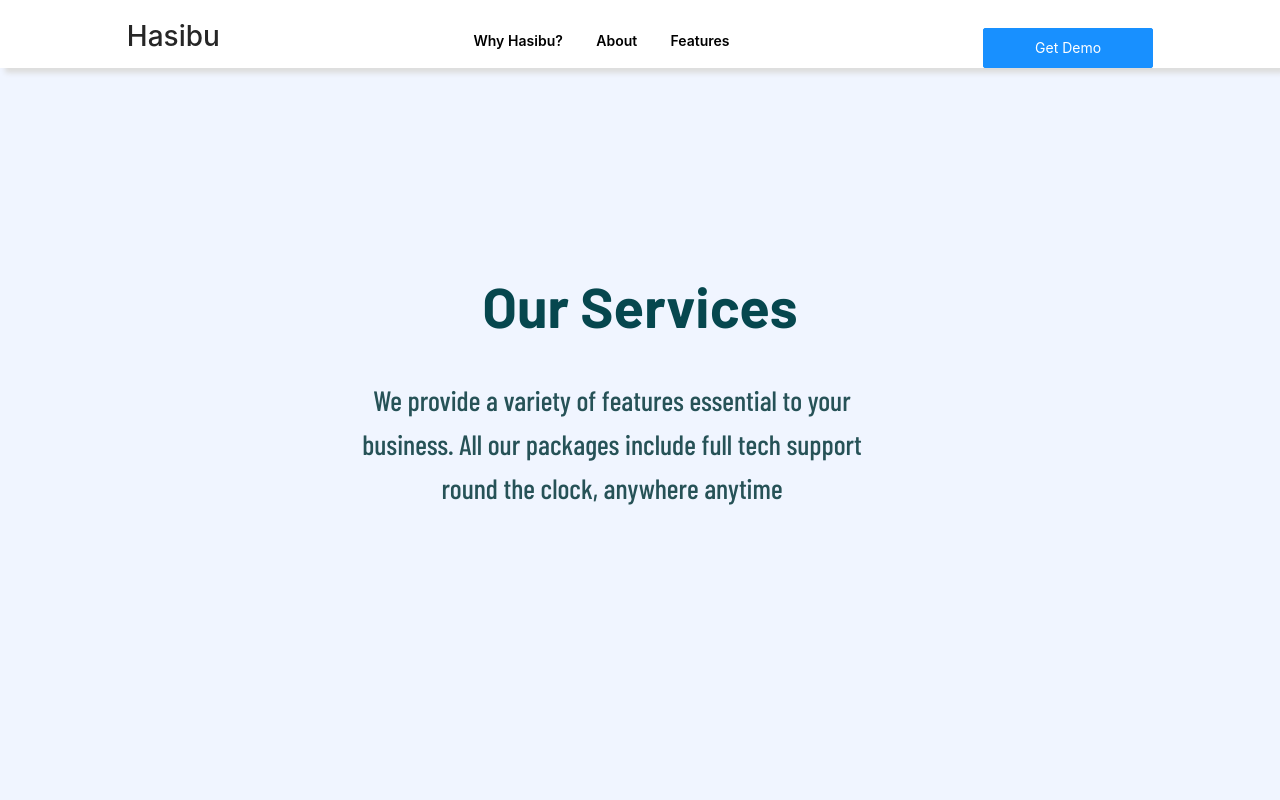
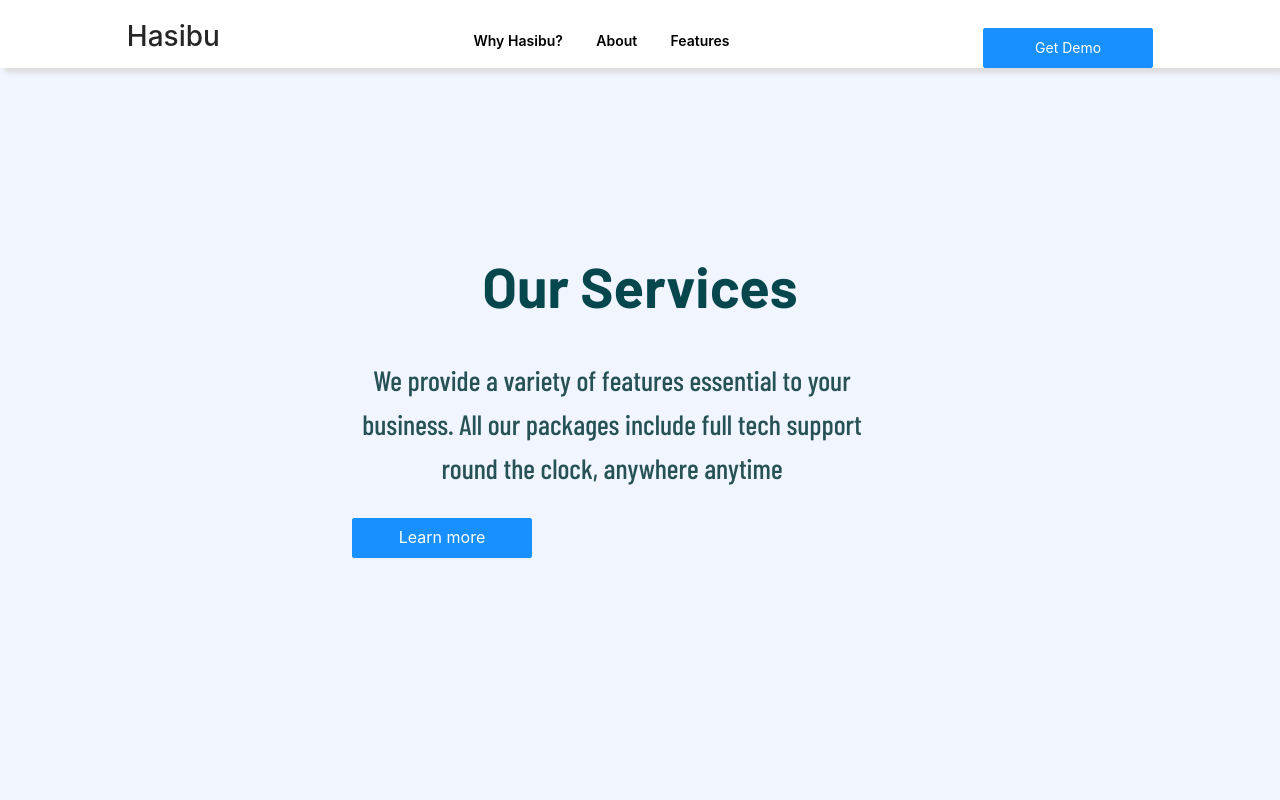
Before and after one commit to njeririziki/Next-, a Next.js app: page /features in a window 1280 px wide. Shown: the top 800 px of the page. Built offline with nearby package versions, Linux system fonts and the light colour scheme; a web font is replaced by a local one.

Commit message:
fix:features button

```diff
--- a/next.config.js
+++ b/next.config.js
@@ -1,5 +1,5 @@
 module.exports = {
-  distDir: 'build',
+
 
     webpack(config) {
       config.module.rules.push({
--- a/pages/features/index.js
+++ b/pages/features/index.js
@@ -10,7 +10,7 @@ import Analytics from '../../public/Analytics.svg'
  import styles from '@/styles/Features.module.scss'
  import Footer from '@/components/Footer'
  import Carousel from '@/components/Cards/MultiCarousel'
-
+ import Button from '@/components/Button/Button'
 
 const items=[
    {   key:1,
@@ -49,7 +49,7 @@ const Features = () => {
 
                <p className={styles.subtitle}> We provide a variety of features essential to your business.
                All our packages include full tech support round the clock, anywhere anytime  </p>
-
+               <Button/>
                             </div>
                 </div>
 
--- a/pages/why-hasibu/index.js
+++ b/pages/why-hasibu/index.js
@@ -21,8 +21,8 @@ const WhyHasibu = () => {
               Choose  <span style={{color:'#1890FF'}}> Hasibu</span>
             </h1>
             <h1 className={styles.subtitle}>
-       We set your business up with solutions that uniquely designed for you. Contact us
-       for more details about our amazing features and more.
+              We set your business up with solutions that uniquely designed for you. Contact us
+              for more details about our amazing features and more.
             </h1>
             <Button/>
 
--- a/styles/Components.module.scss
+++ b/styles/Components.module.scss
@@ -1,4 +1,4 @@
-    .footer{
+ .footer{
         display: flex;
         flex-direction: row;
         justify-content: space-between;
@@ -6,8 +6,7 @@
         padding:2em 2em 2em 2em;
         color:#ffffff;
         font-size: 1.2em;
-    }
-
+  }
  .itemsdiv{
     display:flex;
     flex-direction:column;
```
